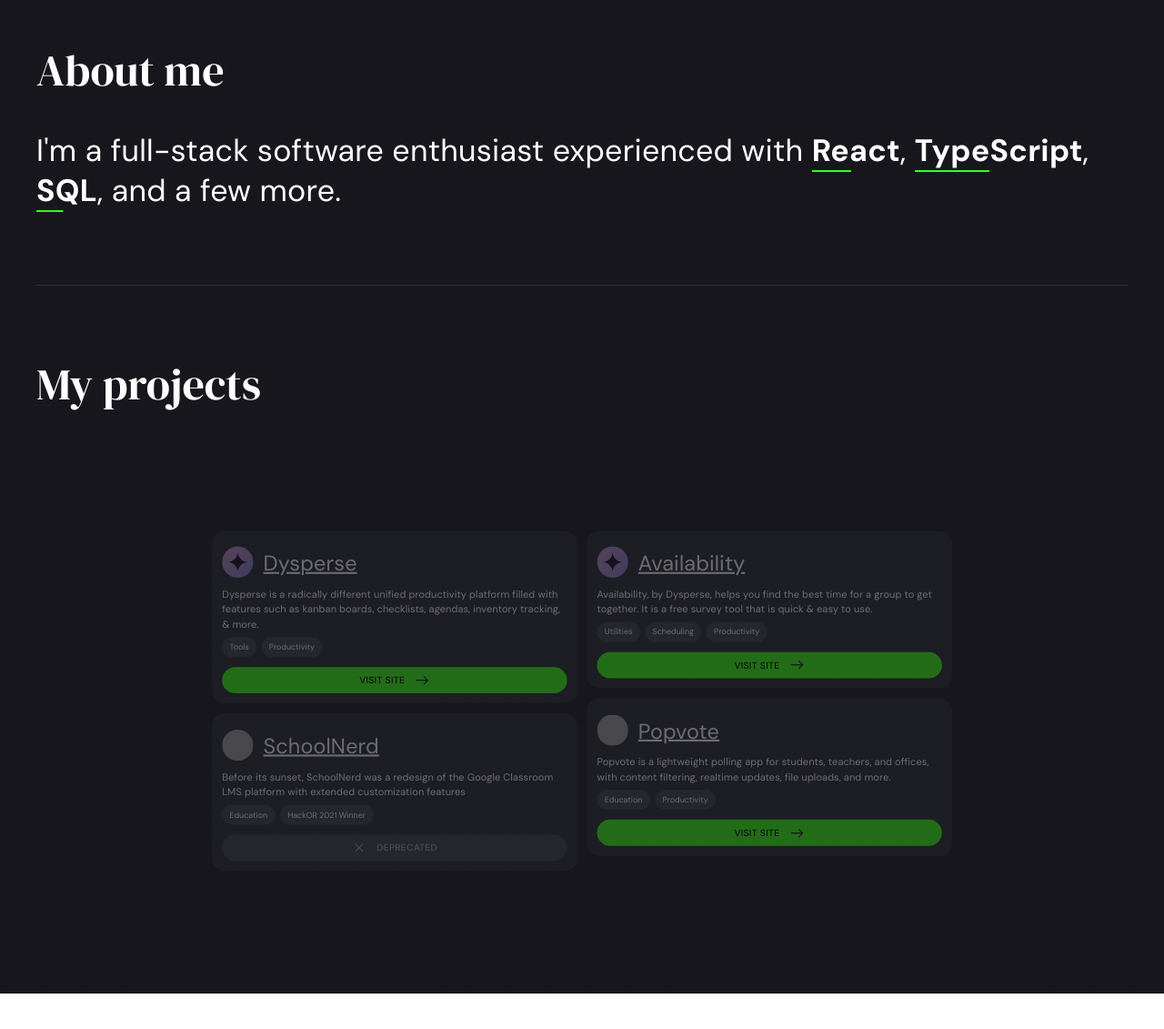
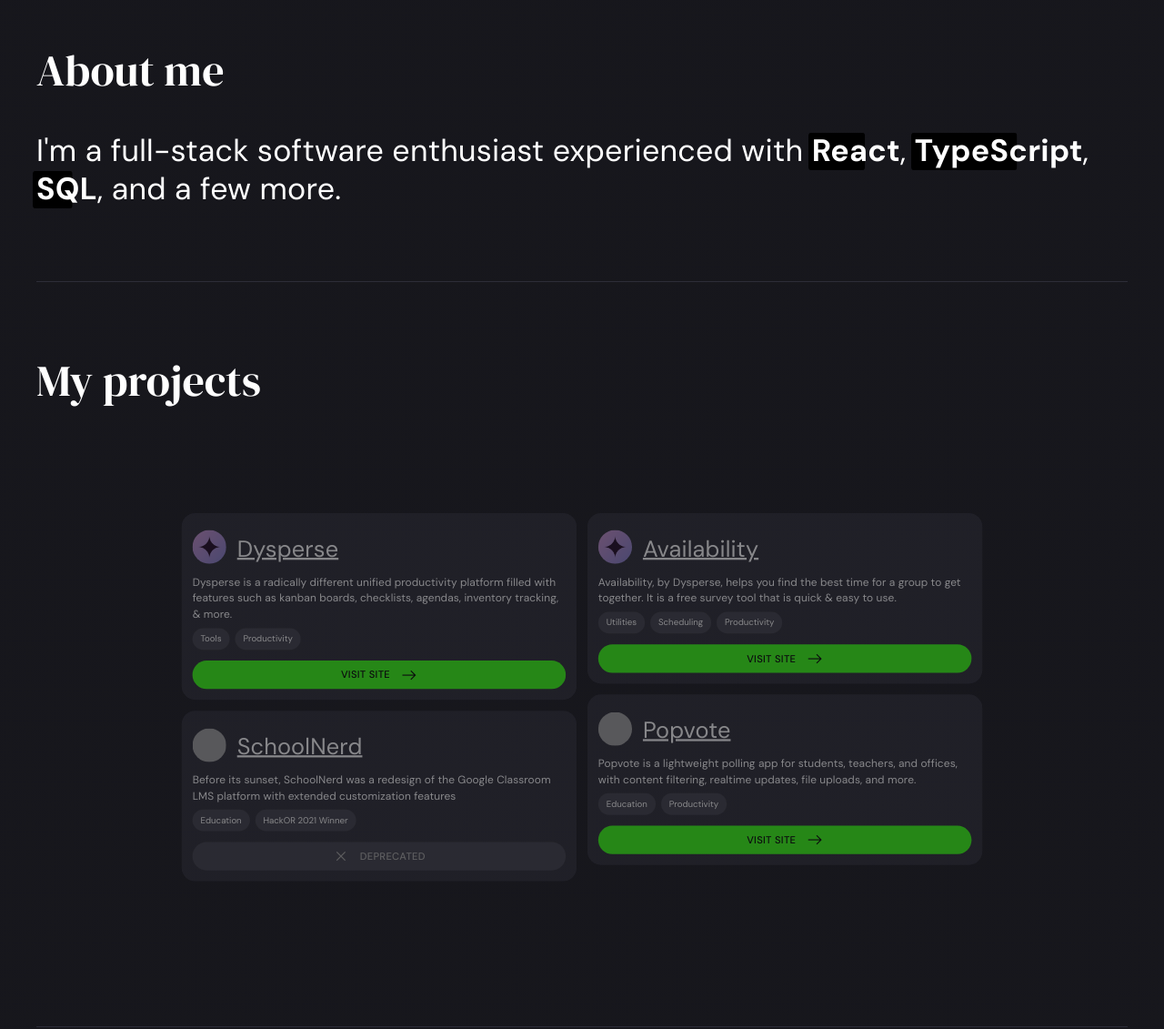
Before and after one commit to manuthecoder/personal-site, a Next.js app: page / in a window 1280 px wide. Shown: the part 1631-2762 px from the top of the page at 91% size. Before the commit the page ends 2723 px from the top, so only its background shows below. Built offline with nearby package versions, Linux system fonts and the light colour scheme; grey boxes are pictures that could not be loaded.

Commit message:
Update 7 files

```diff
--- /dev/null
+++ b/components/AboutMe.tsx
@@ -0,0 +1,80 @@
+// import "./styles.css";
+import { useRef } from "react";
+import {
+  motion,
+  useScroll,
+  useSpring,
+  useTransform,
+  useMotionValue,
+  useVelocity,
+  useAnimationFrame,
+} from "framer-motion";
+import { wrap } from "@motionone/utils";
+import { Box, Typography } from "@mui/material";
+
+export function AboutMe() {
+  const ref = useRef(null);
+  const { scrollYProgress } = useScroll({
+    target: ref,
+    offset: ["-200px end", "-200px start"],
+  });
+
+  const scale = useTransform(scrollYProgress, [0, 1], [0, 1.06]);
+
+  return (
+    <Box sx={{ zIndex: 999, position: "relative" }}>
+      <Typography
+        variant="h3"
+        className="font-serif"
+        sx={{ px: { xs: 3, sm: 5 }, my: 10, mb: 0 }}
+      >
+        About me
+      </Typography>
+      <Box
+        sx={{
+          p: { xs: 3, sm: 5 },
+          pt: 0,
+          mt: -3,
+          "& u": {
+            position: "relative",
+            display: "inline-flex",
+            flexDirection: "column",
+            textDecoration: "none",
+            fontWeight: "600",
+          },
+          "& .progress-bar": {
+            height: "41px",
+            ml: -0.5,
+            mt: -1,
+            background: "#000",
+            zIndex: -1,
+            mt: "-41px",
+            top: 0,
+            left: 0,
+            borderRadius: 1,
+          },
+        }}
+        ref={ref}
+      >
+        <Typography variant="h4" sx={{ mt: 3 }}>
+          I&apos;m a full-stack software enthusiast experienced with{" "}
+          <u>
+            React
+            <motion.div className="progress-bar" style={{ scaleX: scale }} />
+          </u>
+          ,{" "}
+          <u>
+            TypeScript
+            <motion.div className="progress-bar" style={{ scaleX: scale }} />
+          </u>
+          ,{" "}
+          <u>
+            SQL
+            <motion.div className="progress-bar" style={{ scaleX: scale }} />
+          </u>
+          , and a few more.
+        </Typography>
+      </Box>
+    </Box>
+  );
+}
--- /dev/null
+++ b/components/Awards.tsx
@@ -0,0 +1,61 @@
+import { Divider, Typography, Box } from "@mui/material";
+import { useRef } from "react";
+import {
+  motion,
+  useScroll,
+  useSpring,
+  useTransform,
+  useMotionValue,
+  useVelocity,
+  useAnimationFrame,
+} from "framer-motion";
+
+export function Awards() {
+  const ref = useRef(null);
+  const { scrollYProgress } = useScroll({
+    target: ref,
+    offset: ["100px end", "-200px start"],
+  });
+  const scale = useTransform(scrollYProgress, [0, 1], [1.1, 1]);
+
+  return (
+    <Box
+      sx={{
+        px: { xs: 3, sm: 5 },
+        my: 5,
+        mb: 10,
+        position: "relative",
+        textAlign: "center",
+      }}
+      ref={ref}
+    >
+      <Divider sx={{ borderColor: "hsla(240,11%,30%,0.5)", my: 5 }} />
+      <Typography variant="h3" className="font-serif" sx={{ mb: 2 }}>
+        Awards &amp; events I&apos;ve participated in
+      </Typography>
+      {[
+        "AFA CyberPatriot 2022 Semifinal round qualifier",
+        "AFA CyberPatriot 2021 Participant",
+        <>
+          HackOR 2021 1<sup>st</sup> place
+        </>,
+        "CyberCup 2021 Participant",
+      ].map((event, index) => (
+        <motion.div style={{ scale }}>
+          <Box
+            sx={{
+              display: "inline-flex",
+              p: 1,
+              px: 5,
+              mb: 2,
+              borderRadius: 5,
+              background: "hsla(240,11%,20%, 0.5)",
+            }}
+          >
+            <Typography variant="h6">{event}</Typography>
+          </Box>
+        </motion.div>
+      ))}
+    </Box>
+  );
+}
--- a/components/Features.tsx
+++ b/components/Features.tsx
@@ -1,7 +1,6 @@
 import { useRef } from "react";
 import { useTransform, motion, useScroll } from "framer-motion";
 import { Chip, Divider, Box, Button, Grid, Typography } from "@mui/material";
-import { ParallaxTextItem } from "./ParallaxText";
 import { Masonry } from "@mui/lab";
 
 function Item({ project }: any) {
@@ -62,6 +61,7 @@
           />
         ))}
         <Button
+          target="_blank"
           href={project.url}
           sx={{
             gap: 2,
@@ -135,7 +135,7 @@
   const ref = useRef();
   const { scrollYProgress } = useScroll({
     target: ref,
-    offset: ["-200px end", "-200px start"],
+    offset: ["-50px end", "-50px start"],
   });
   const scaleFromTopCenter = useTransform(scrollYProgress, [0, 1], [0.5, 1]);
 
@@ -151,7 +151,7 @@
           scale: scaleFromTopCenter,
         }}
       >
-        <Masonry columns={2} spacing={0}>
+        <Masonry columns={{ xs: 1, sm: 2 }} spacing={0}>
           {projects.map((project) => (
             <Item project={project} key={project.name} />
           ))}
--- /dev/null
+++ b/components/Footer.tsx
@@ -0,0 +1,64 @@
+import { ParallaxText } from "./ParallaxText";
+import { Typography, Button, Box, Divider } from "@mui/material";
+
+export function Footer() {
+  const buttonStyles = {
+    px: 2,
+    color: "#fff",
+    transition: "none",
+    border: "1px solid",
+    borderColor: "hsla(240, 11%, 40%, 0.4)",
+    mx: 1,
+    my: 1,
+    "&:hover": {
+      background: "hsla(240, 11%, 40%, 0.1)",
+      borderColor: "hsla(240, 11%, 40%, 0.6)",
+    },
+    borderRadius: 99,
+    gap: 2,
+  };
+  return (
+    <Box sx={{ pb: 5, background: "hsla(240,11%,13%,0.9)" }}>
+      <Divider sx={{ borderColor: "hsla(240,11%,30%,0.5)", my: 5 }} />
+      <ParallaxText baseVelocity={0.25}>Manu G &nbsp;&bull;</ParallaxText>
+      <ParallaxText baseVelocity={-0.05}>
+        Full stack software enthusiast &nbsp;&bull;
+      </ParallaxText>
+      <Box
+        sx={{
+          textAlign: "center",
+          mt: 5,
+          color: "#fff",
+        }}
+      >
+        {[
+          "Instagram|https://instagram.com/__manu.codes",
+          "Twitter|https://twitter.com/getdysperse",
+          "Discord|https://discord.com/invite/9EJSxkJhnQ",
+          "LinkedIn|https://linkedin.com/in/manu-codes",
+          "GitHub|https://github.com/manuthecoder",
+          "YouTube|https://www.youtube.com/@manu-codes6571",
+          "Stack Overflow|https://stackoverflow.com/users/14715255/manu-g",
+          "Codepen|https://codepen.io/manuthecoder",
+          "CodeSandbox|https://codesandbox.io/u/ManuTheCoder_1789",
+          "DEV.to|https://dev.to/__manucodes",
+        ].map((social) => (
+          <Button
+            key={social}
+            sx={buttonStyles}
+            color="inherit"
+            size="small"
+            target="_blank"
+            href={social.split("|")[1]}
+          >
+            {social.split("|")[0]}
+            <span className="material-symbols-outlined">chevron_right</span>
+          </Button>
+        ))}
+        <Typography sx={{ mt: 5, opacity: 0.6 }}>
+          &copy; Copyright {new Date().getFullYear()}
+        </Typography>
+      </Box>
+    </Box>
+  );
+}
--- a/components/ParallaxText.tsx
+++ b/components/ParallaxText.tsx
@@ -17,10 +17,7 @@
   baseVelocity: number;
 }
 
-export function ParallaxTextItem({
-  children,
-  baseVelocity = 100,
-}: ParallaxProps) {
+export function ParallaxText({ children, baseVelocity = 100 }: ParallaxProps) {
   const baseX = useMotionValue(0);
   const { scrollY } = useScroll();
   const scrollVelocity = useVelocity(scrollY);
@@ -65,85 +62,17 @@
    * we have four children (100% / 4). This would also want deriving from the
    * dynamically generated number of children.
    */
+  const styles = {};
+
   return (
     <div className="parallax">
       <motion.div className="scroller" style={{ x }}>
-        <Typography className="font-serif" variant="h3">
-          {children}{" "}
-        </Typography>
-        <Typography className="font-serif" variant="h3">
-          {children}{" "}
-        </Typography>
-        <Typography className="font-serif" variant="h3">
-          {children}{" "}
-        </Typography>
-        <Typography className="font-serif" variant="h3">
-          {children}{" "}
-        </Typography>
+        {[...new Array(100)].map((_, i) => (
+          <Typography variant="h3" key={i} sx={styles}>
+            {children}{" "}
+          </Typography>
+        ))}
       </motion.div>
     </div>
   );
 }
-
-export function ParallaxText() {
-  const ref = useRef(null);
-  const { scrollYProgress } = useScroll({
-    target: ref,
-    offset: ["-200px end", "-200px start"],
-  });
-
-  return (
-    <Box sx={{ zIndex: 999, position: "relative" }}>
-      <Typography
-        variant="h3"
-        className="font-serif"
-        sx={{ px: 5, my: 10, mb: 0 }}
-      >
-        About me
-      </Typography>
-      <Box
-        sx={{
-          p: { xs: 3, sm: 5 },
-          pt: 0,
-          mt: -3,
-          // textAlign: "center",
-          "& u": {
-            display: "inline-flex",
-            flexDirection: "column",
-            textDecoration: "none",
-            fontWeight: "600",
-          },
-        }}
-        ref={ref}
-      >
-        <Typography variant="h4" sx={{ mt: 3 }}>
-          I&apos;m a full-stack software enthusiast experienced with{" "}
-          <u>
-            React
-            <motion.div
-              className="progress-bar"
-              style={{ scaleX: scrollYProgress }}
-            />
-          </u>
-          ,{" "}
-          <u>
-            TypeScript
-            <motion.div
-              className="progress-bar"
-              style={{ scaleX: scrollYProgress }}
-            />
-          </u>
-          ,{" "}
-          <u>
-            SQL
-            <motion.div
-              className="progress-bar"
-              style={{ scaleX: scrollYProgress }}
-            />
-          </u>
-          , and a few more.
-        </Typography>
-      </Box>
-    </Box>
-  );
-}
--- a/pages/index.tsx
+++ b/pages/index.tsx
@@ -1,6 +1,9 @@
-import { ParallaxText } from "@/components/ParallaxText";
+import { AboutMe } from "@/components/AboutMe";
+import { Awards } from "@/components/Awards";
+import { Footer } from "@/components/Footer";
 import {
   AppBar,
+  IconButton,
   Box,
   Button,
   Toolbar,
@@ -98,7 +101,13 @@
                 flexDirection: "column",
               }}
             >
-              <Typography variant="h1" className="font-heading">
+              <Typography
+                variant="h1"
+                className="font-heading"
+                sx={{
+                  fontSize: "10vw",
+                }}
+              >
                 @_manu.codes
               </Typography>
               <Typography
@@ -174,6 +183,7 @@
     borderRadius: 999,
     px: 2,
     transition: "none",
+    display: { xs: "none", sm: "inline-flex" },
   };
   return (
     <AppBar
@@ -181,15 +191,18 @@
       sx={{
         backdropFilter: "blur(10px)",
         transition: "all .2s",
+        width: "auto",
         top: !trigger ? "-100px" : "20px",
         ...(!trigger && {
           opacity: 0,
         }),
-        background: "hsla(240,11%,20%,0.9)",
+        background: "hsla(240,11%,25%,0.9)",
         borderRadius: 4,
         m: "20px",
         zIndex: 999999,
-        width: "calc(100vw - 40px)",
+        transform: "translateX(-50%)",
+        left: "50%",
+        right: "unset",
       }}
       elevation={0}
     >
@@ -198,22 +211,26 @@
           justifyContent: "center",
         }}
       >
+        <motion.div
+          whileHover={{ scale: 1.1 }}
+          whileTap={{
+            scale: 0.9,
+            borderRadius: "100%",
+          }}
+        >
           <Typography
+            onClick={() => {
+              window.navigator.share({
+                url: window.location.href,
+              });
+            }}
             sx={{ fontWeight: 500, flexGrow: 1 }}
             className="font-heading"
             variant="h6"
           >
             @_manu.codes
           </Typography>
-        <Button color="inherit" sx={buttonStyles}>
-          Projects
-        </Button>
-        <Button color="inherit" sx={buttonStyles}>
-          Contact
-        </Button>
-        <Button color="inherit" sx={buttonStyles}>
-          Blog
-        </Button>
+        </motion.div>
       </Toolbar>
     </AppBar>
   );
@@ -224,8 +241,10 @@
     <>
       <Header />
       <Navbar />
-      <ParallaxText />
+      <AboutMe />
       <Features />
+      <Awards />
+      <Footer />
     </>
   );
 }
```
Also changed, not shown: styles/globals.css (+15 -1 lines). Lines whose indentation alone changed are shown as unchanged.
